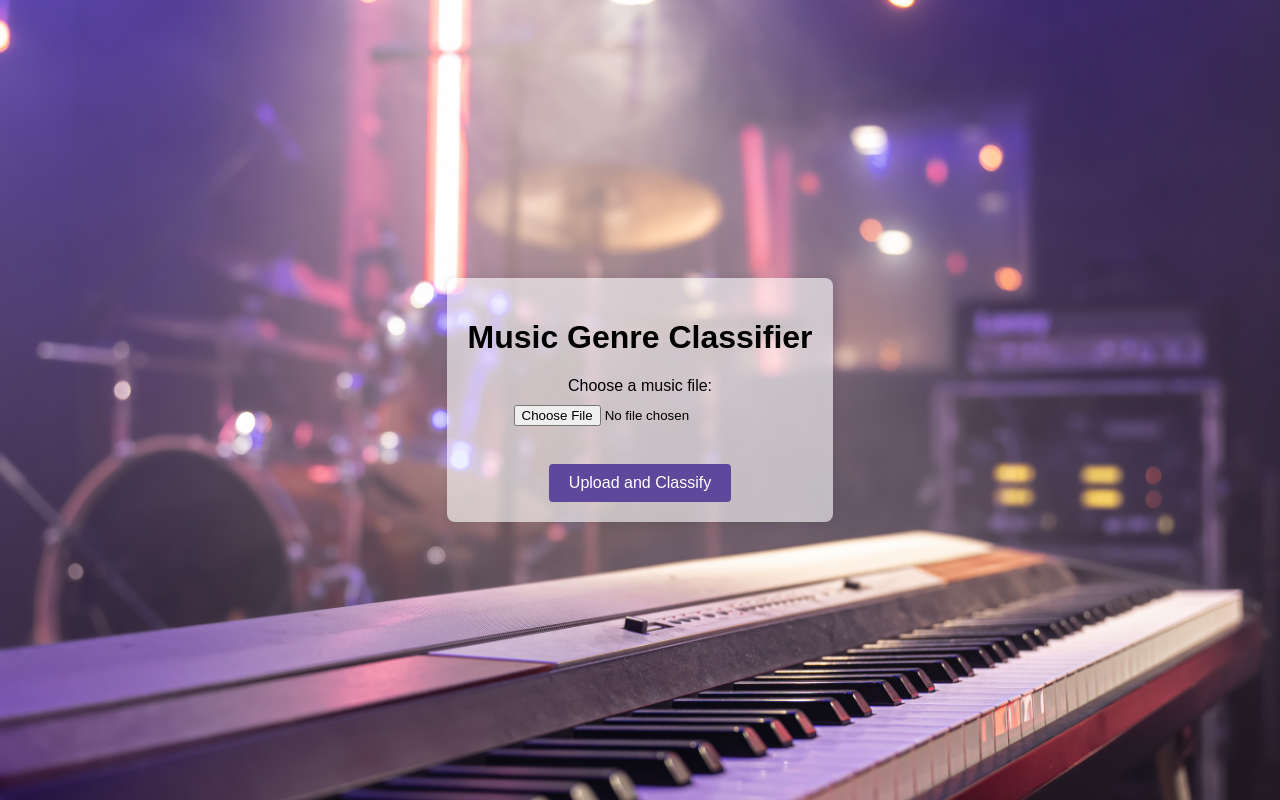
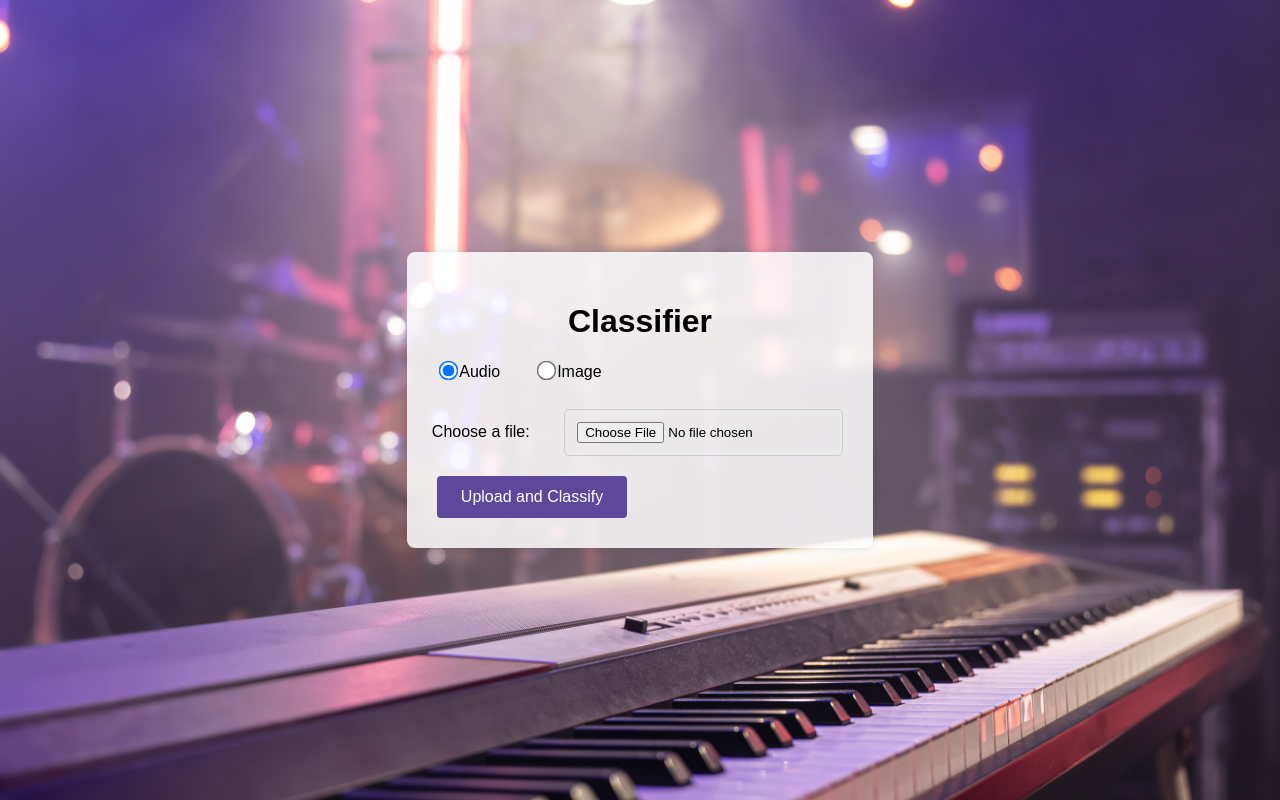
Before and after one commit to alaadoukh/Music-Genre-Classifier, a Flask app: page / in a window 1280 px wide. Run offline with Flask 2, Linux system fonts and the light colour scheme.

Commit message:
Updated my_app service: - Radio Buttons (Audio/Image) - Dynamic Input Format Changes - Routing Adjustments

```diff
--- a/my_app/app/app.py
+++ b/my_app/app/app.py
@@ -1,3 +1,4 @@
+import json
 from flask import Flask, render_template, request
 import requests
 import base64
@@ -5,19 +6,21 @@ import base64
 app = Flask(__name__)
 
 svm_service_url = 'http://svm_service:8000'
+vgg19_service_url = 'http://vgg19_service:9000'
+
 
 @app.route('/')
 def hello_world():
     return render_template('upload.html')
 
-@app.route('/classify', methods=['POST'])
+@app.route('/classify_audio', methods=['POST'])
 def classify():
 
-    if 'musicFile' not in request.files:
+    if 'fileInput' not in request.files:
         return "No file provided"
 
     # Get the uploaded file
-    music_file = request.files['musicFile']
+    music_file = request.files['fileInput']
 
     # Save the file to the shared volume
     # file_path = '/Nouvarch/shared_volume/' + music_file.filename
@@ -36,7 +39,36 @@ def classify():
     received_message = response_data.get("received_message", "No message received")
     svm_response = response_data.get("response", "No response received")
 
-    return render_template('result.html', received_message=received_message, svm_response=svm_response)
+    return render_template('result.html', received_message=received_message, response=svm_response)
+
+@app.route('/classify_image', methods=['POST'])
+def classify_image():
+
+    if 'fileInput' not in request.files:
+        return "No file provided"
+
+    # Get the uploaded image file
+    image_file = request.files['fileInput']
+
+    # Read and encode the image file to base64
+    encoded_image_data = base64.b64encode(image_file.read()).decode('utf-8')
+
+    # Send the base64-encoded data to vgg19_service
+    response = requests.post(f'{vgg19_service_url}/classify', json={"image_data": encoded_image_data})
+
+    # Assuming 'response' is the variable containing the response from the server
+    try:
+        response_data = response.json()
+    except json.decoder.JSONDecodeError:
+        # Handle the case where the response is not valid JSON
+        print("Error: Invalid JSON response")
+        response_data = {}
+
+    # Process the response as needed
+    received_message = response_data.get("received_message", "No message received")
+    vgg19_response = response_data.get("response", "No response received")
+
+    return render_template('result.html', received_message=received_message, response=vgg19_response)
 
 
 if __name__ == '__main__':
--- a/my_app/app/static/style.css
+++ b/my_app/app/static/style.css
@@ -1,5 +1,3 @@
-/* static/style.css */
-
 body {
     font-family: 'Arial', sans-serif;
     margin: 0;
@@ -13,35 +11,54 @@ body {
 }
 
 .container {
-    padding: 20px;
+    padding: 30px;
     border-radius: 8px;
     box-shadow: 0 0 10px rgba(0, 0, 0, 0.1);
     text-align: center;
-    background-color: rgba(255, 255, 255, 0.6);
+    background-color: rgba(255, 255, 255, 0.85);
 }
 
 form {
-    display: flex;
-    flex-direction: column;
-    align-items: center;
+    display: inline-block;
+    text-align: left;
 }
 
 label {
+    display: inline-block;
+    align-items: center;
+    justify-content: center;
+    margin-right: 30px;
+    margin-left: -5px;
     margin-bottom: 10px;
+}
+
+input[type="radio"] {
+    margin-right: 5px;
+    transform: scale(1.5);
 }
 
 input[type="file"] {
     margin-bottom: 20px;
+    border: 1px solid #ccc;
+    padding: 12px;
+    border-radius: 5px;
+}
+
+#fileInput {
+    margin-bottom: 10px;
 }
 
 button {
+    display: block;
     background-color: #5e489b;
     color: #fff;
     border: none;
-    padding: 10px 20px;
+    padding: 12px 24px;
     border-radius: 4px;
     cursor: pointer;
     font-size: 16px;
+    transition: background-color 0.3s;
+    margin-top: 10px;
 }
 
 button:hover {
--- a/my_app/app/templates/result.html
+++ b/my_app/app/templates/result.html
@@ -12,8 +12,9 @@
         <h1>Music Genre Classifier</h1>
 
         <div class="result-container">
-            <p><strong> Music genre:</strong> {{ svm_response }}</p>
+            <p><strong>  {{ response }} </strong></p>
         </div>
+        <button type="submit" > <a style="color: #fff; text-decoration: none;" href="/">Home</a></button>
     </div>
 </body>
 </html>
--- a/my_app/app/templates/upload.html
+++ b/my_app/app/templates/upload.html
@@ -5,18 +5,53 @@
     <meta charset="UTF-8">
     <meta http-equiv="X-UA-Compatible" content="IE=edge">
     <meta name="viewport" content="width=device-width, initial-scale=1.0">
-    <title>Music Genre Classifier</title>
+    <title>Classifier</title>
 </head>
 <body>
     <div class="container">
-        <h1>Music Genre Classifier</h1>
+        <h1>Classifier</h1>
 
-    <form action="/classify" method="post" enctype="multipart/form-data" id="uploadForm">
-        <label for="musicFile">Choose a music file:</label>
-        <input type="file" name="musicFile" accept=".wav" required>
-        <br>
-        <button type="submit">Upload and Classify</button>
-    </form>
+        <form method="post" enctype="multipart/form-data" id="uploadForm">
+            <input type="radio" name="dataType" id="audioType" value="audio" checked onchange="updateAttributes()">
+            <label for="audioType">Audio</label>
+
+            <input type="radio" name="dataType" id="imageType" value="image" onchange="updateAttributes()">
+            <label for="imageType">Image</label>
+
+            <br><br>
+
+            <label for="fileInput">Choose a file:</label>
+            <input type="file" name="fileInput" id="fileInput" accept=".wav" required>
+            <br>
+
+            <button type="submit" onclick="updateActionAttribute()">Upload and Classify</button>
+        </form>
+
+        <script>
+            function updateAttributes() {
+                var audioType = document.getElementById("audioType");
+                var fileInput = document.getElementById("fileInput");
+
+                if (audioType.checked) {
+                    fileInput.accept = ".wav";
+                    document.getElementById("uploadForm").action = "/classify_audio";
+                } else {
+                    fileInput.accept = ".png, .jpg, .jpeg";
+                    document.getElementById("uploadForm").action = "/classify_image";
+                }
+            }
+
+            function updateActionAttribute(){
+                var audioType = document.getElementById("audioType");
+                var uploadForm = document.getElementById("uploadForm");
+
+                if (audioType.checked) {
+                    uploadForm.action = "/classify_audio";
+                } else {
+                    uploadForm.action = "/classify_image";
+                }
+            }
+        </script>
     </div>
 </body>
 </html>
```
